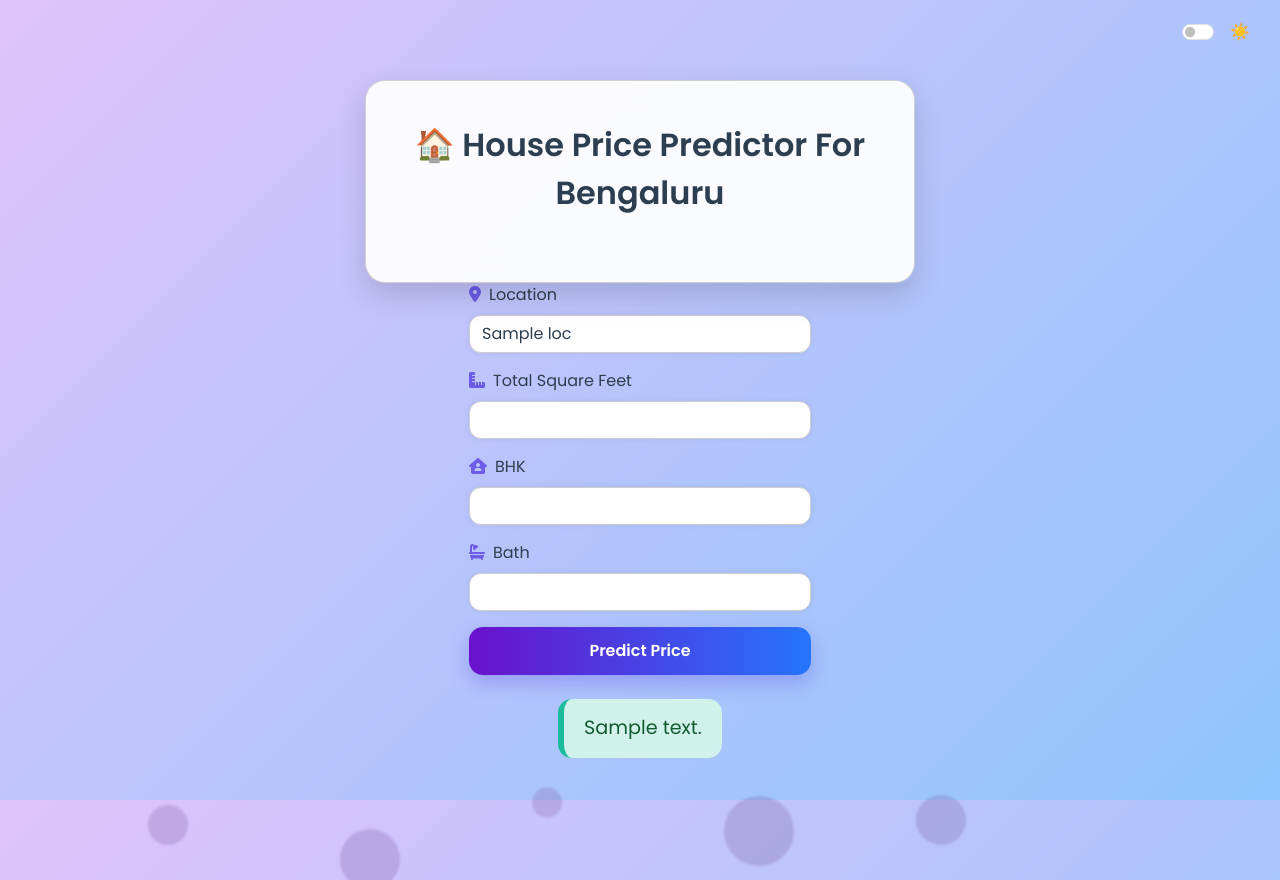
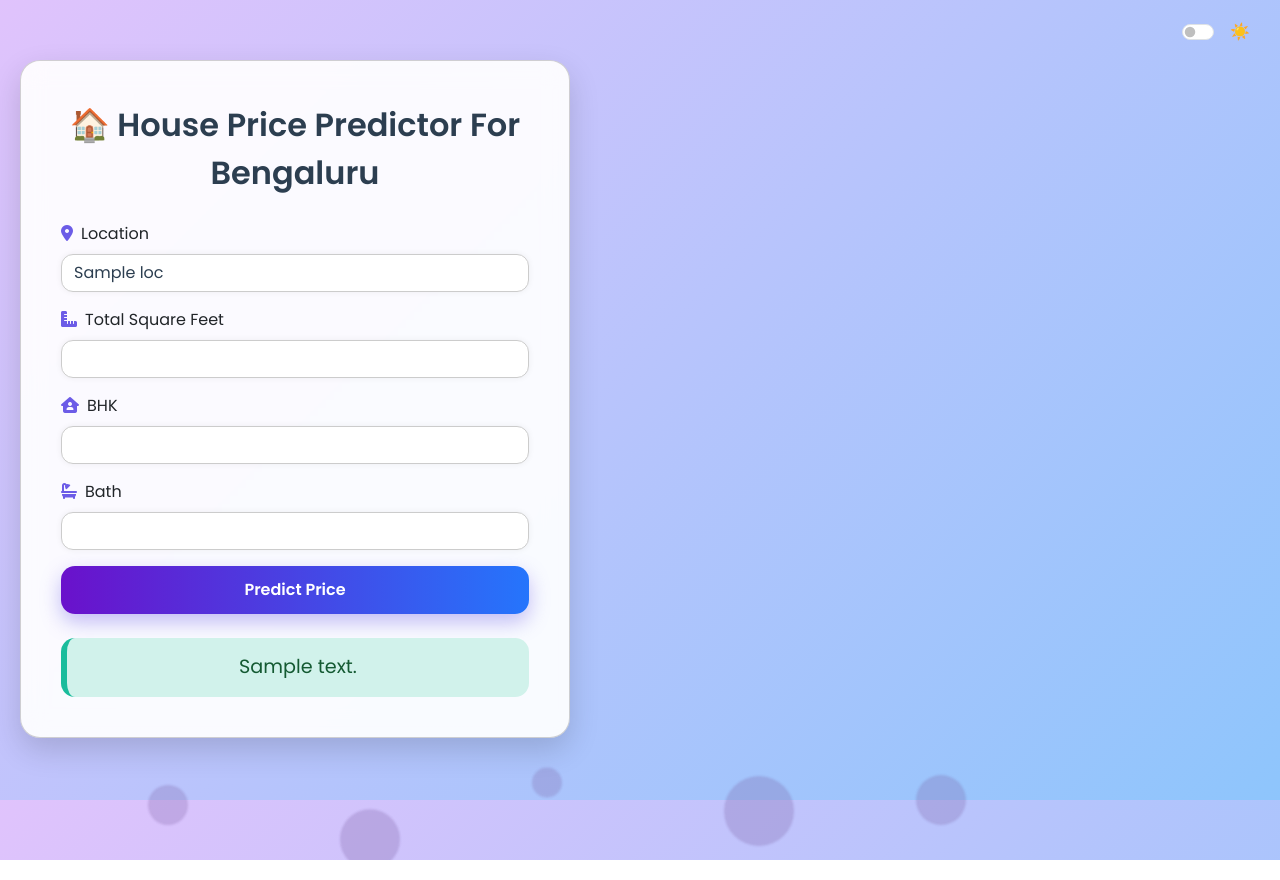
Before and after one commit to VedantDhoke11/BHP-Deploy, a Flask app: template server/templates/index.html in a window 1280 px wide. Run offline with Flask 3, Linux system fonts and the light colour scheme; the template is opened without the code that fills it: most values are stand-ins (such as "Sample title", 1, 10 or a date in 2020); parts of the project's set-up code (start-up, migrations or seed data) failed here and were passed over; some libraries are stand-ins or nearby versions.

Commit message:
index.html : Back to Scroll for Results

```diff
--- a/server/templates/index.html
+++ b/server/templates/index.html
@@ -42,11 +42,11 @@
         color: var(--text);
         min-height: 100vh;
         margin: 0;
-        padding: 80px 20px 40px;
+        padding: 60px 20px 40px;
+        overflow-y: auto;
         overflow-x: hidden;
-        overflow-y: auto;
         transition: background 0.4s ease, color 0.4s ease;
-        position: relative;
+        display: block;
     }
 
 
@@ -153,17 +153,6 @@
         right: 30px;
         z-index: 9999;
         }
-
-        .main-wrapper {
-        display: flex;
-        flex-direction: column;
-        align-items: center;
-        justify-content: flex-start;
-        z-index: 1;
-        position: relative;
-        width: 100%;
-        }
-
     </style>
 </head>
 <body>
@@ -177,8 +166,6 @@
     <div class="bubble" style="width: 50px; height: 50px; left: 70%; animation-duration: 20s;"></div>
 </div>
 
-<div class="main-wrapper">
-
 <!-- Theme Toggle -->
 <div class="theme-toggle">
     <label class="form-check form-switch">
@@ -190,8 +177,6 @@
 <!-- Main Card -->
 <div class="card" data-aos="fade-up">
     <div class="title">🏠 House Price Predictor For Bengaluru</div>
-
-</div>
 
     <form method="POST" action="/">
         <div class="mb-3">
```
Lines whose indentation alone changed are shown as unchanged.
